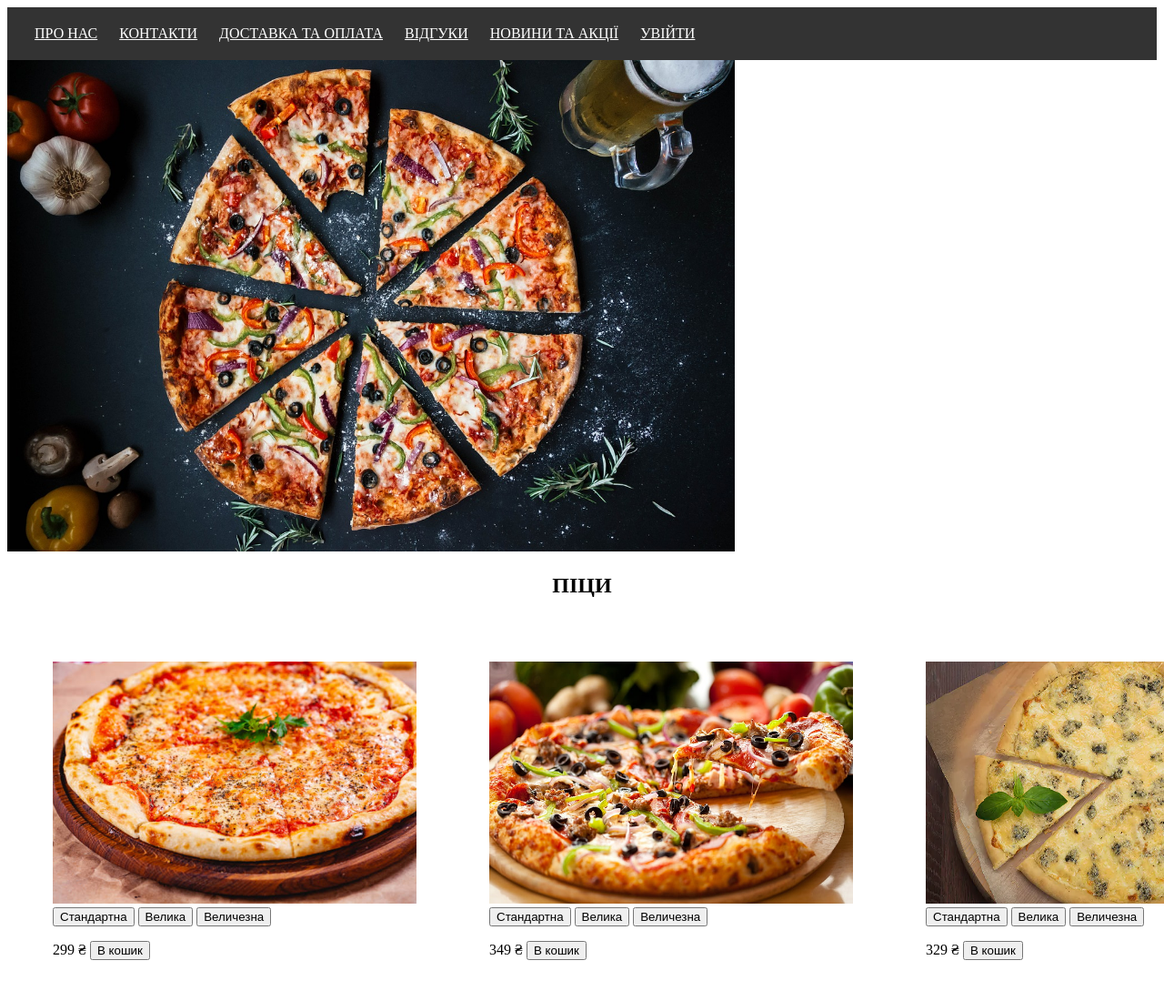
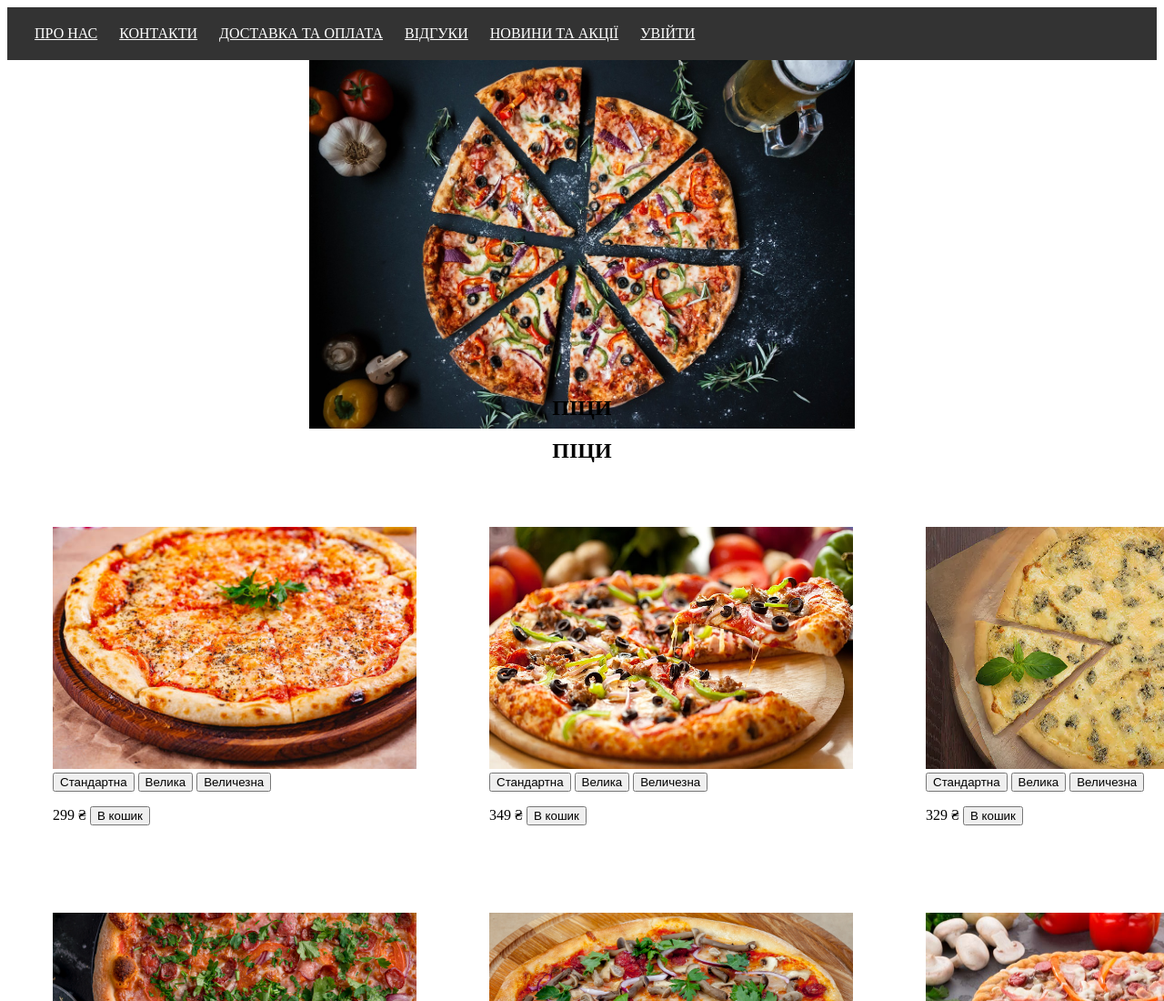
Before and after one commit to GMBFRV/Application-Web-Basics, a plain HTML site: page index.html in a window 1280 px wide. Shown: the top 1100 px of the page at 91% size. Drawn offline with Linux system fonts and the light colour scheme.

Commit message:
[modified] Змінено акцію

```diff
--- a/index.html
+++ b/index.html
@@ -15,7 +15,10 @@
     <a href="#login" style="color: white; padding: 10px;">УВІЙТИ</a>
 </header>
 <main>
-    <img src="images/2.jpg" width="800px" height="540px" alt="Маргарита">
+      <div style="text-align: center;">
+        <img src="images/2.jpg" width="600px" height="405px" alt="Маргарита">
+        <h2 align="center" style="margin-top: -40px;">ПІЦИ</h2>
+       </div>
     <h2 align="center">ПІЦИ</h2>
     <table align="center" style="border-spacing: 20px;">
         <tr>
```
